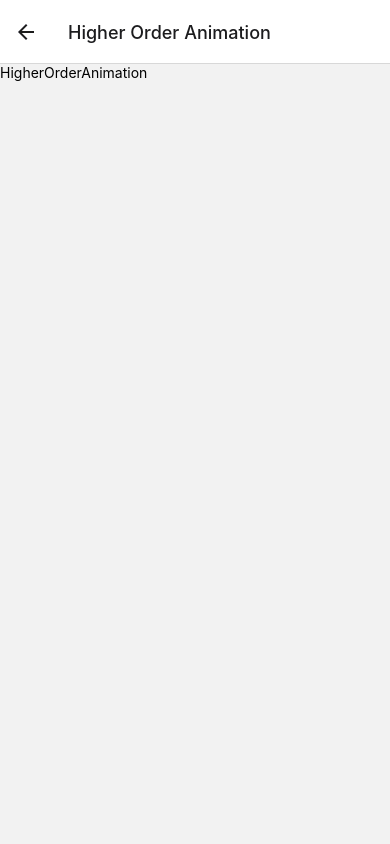
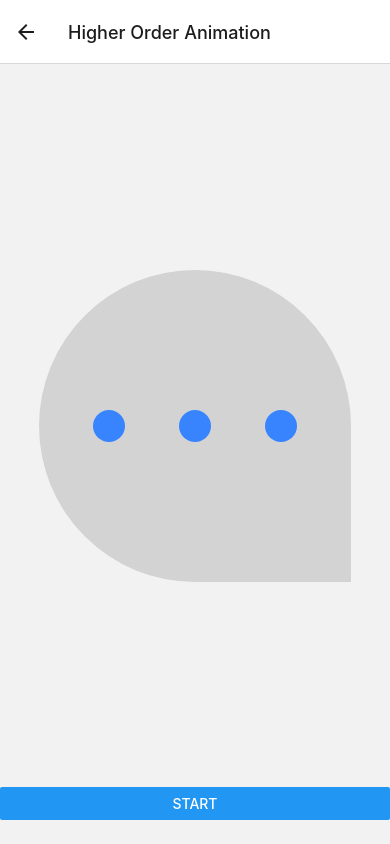
Before and after one commit to eggfreitag/react-native-animation, a React Native app: screen /HigherOrderAnimation in a window 390 px wide. Built offline with nearby package versions, Linux system fonts and the light colour scheme.

Commit message:
정적 컴포넌트 생성

```diff
--- /dev/null
+++ b/src/screens/HigherOrderAnimation/Bubble.tsx
@@ -0,0 +1,27 @@
+import { View, Text, StyleSheet } from "react-native";
+import React from "react";
+import StyleGuide from "../../constants";
+import Animated, { SharedValue } from "react-native-reanimated";
+
+const size = 32;
+
+const styles = StyleSheet.create({
+  bubble: {
+    width: size,
+    height: size,
+    borderRadius: size / 2,
+    backgroundColor: StyleGuide.palette.primary,
+  },
+});
+
+type BubbleProps = {
+  progress: SharedValue<number>;
+  start: number;
+  end: number;
+};
+
+const Bubble = ({ progress, start, end }: BubbleProps) => {
+  return <Animated.View style={[styles.bubble]} />;
+};
+
+export default Bubble;
--- /dev/null
+++ b/src/screens/HigherOrderAnimation/ChatBubble.tsx
@@ -0,0 +1,50 @@
+import React from "react";
+import { SharedValue } from "react-native-reanimated";
+import { View, Text, Dimensions, StyleSheet } from "react-native";
+import Bubble from "./Bubble";
+
+const { width: windowWidth } = Dimensions.get("window");
+const width = windowWidth * 0.8;
+
+const styles = StyleSheet.create({
+  root: {
+    flex: 1,
+    justifyContent: "center",
+    alignItems: "center",
+  },
+  container: {
+    width,
+    height: width,
+    flexDirection: "row",
+    justifyContent: "space-evenly",
+    alignItems: "center",
+    backgroundColor: "#D3D3D3",
+    borderTopLeftRadius: width / 2,
+    borderTopRightRadius: width / 2,
+    borderBottomLeftRadius: width / 2,
+  },
+});
+
+type ChatBubbleProps = {
+  progress: SharedValue<number>;
+};
+
+const ChatBubble = ({ progress }: ChatBubbleProps) => {
+  const bubbles = [1, 2, 3];
+  const delta = 1 / bubbles.length;
+
+  return (
+    <View style={styles.root}>
+      <View style={styles.container}>
+        {bubbles.map((_, index) => {
+          const start = index * delta;
+          const end = start + delta;
+
+          return <Bubble key={index} {...{ progress, start, end }} />;
+        })}
+      </View>
+    </View>
+  );
+};
+
+export default ChatBubble;
--- a/src/screens/HigherOrderAnimation/HigherOrderAnimation.tsx
+++ b/src/screens/HigherOrderAnimation/HigherOrderAnimation.tsx
@@ -1,10 +1,29 @@
-import { View, Text } from "react-native";
-import React from "react";
+import { View, Text, StyleSheet, Button } from "react-native";
+import React, { useState } from "react";
+import StyleGuide from "../../constants";
+import ChatBubble from "./ChatBubble";
+import { useSharedValue } from "react-native-reanimated";
+
+const styles = StyleSheet.create({
+  container: {
+    flex: 1,
+    justifyContent: "space-between",
+    backgroundColor: StyleGuide.palette.background,
+    marginBottom: StyleGuide.spacing * 3,
+  },
+});
 
 const HigherOrderAnimation = () => {
+  const [play, setPlay] = useState(false);
+  const progress = useSharedValue(0);
+
   return (
-    <View>
-      <Text>HigherOrderAnimation</Text>
+    <View style={styles.container}>
+      <ChatBubble {...{ progress }} />
+      <Button
+        title={play ? "stop" : "start"}
+        onPress={() => setPlay((prev) => !prev)}
+      />
     </View>
   );
 };
```
